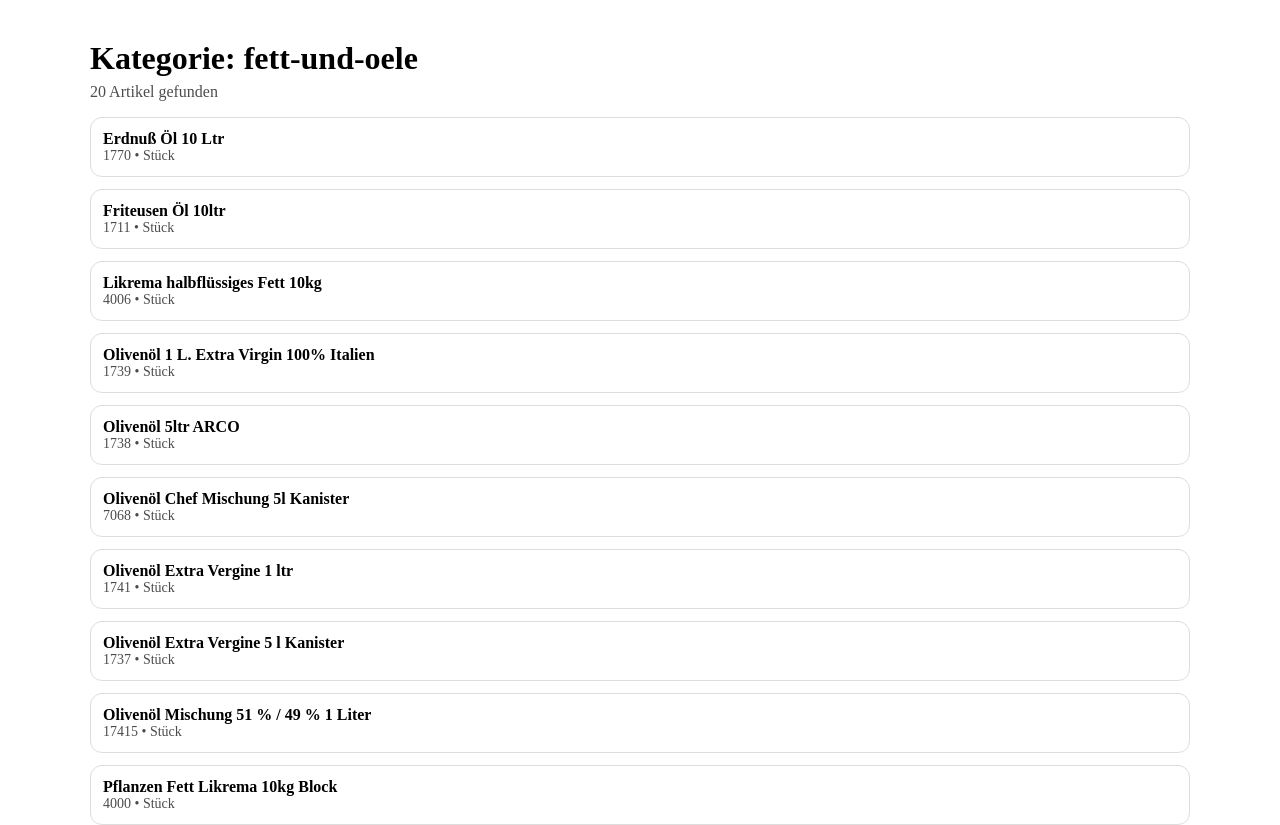
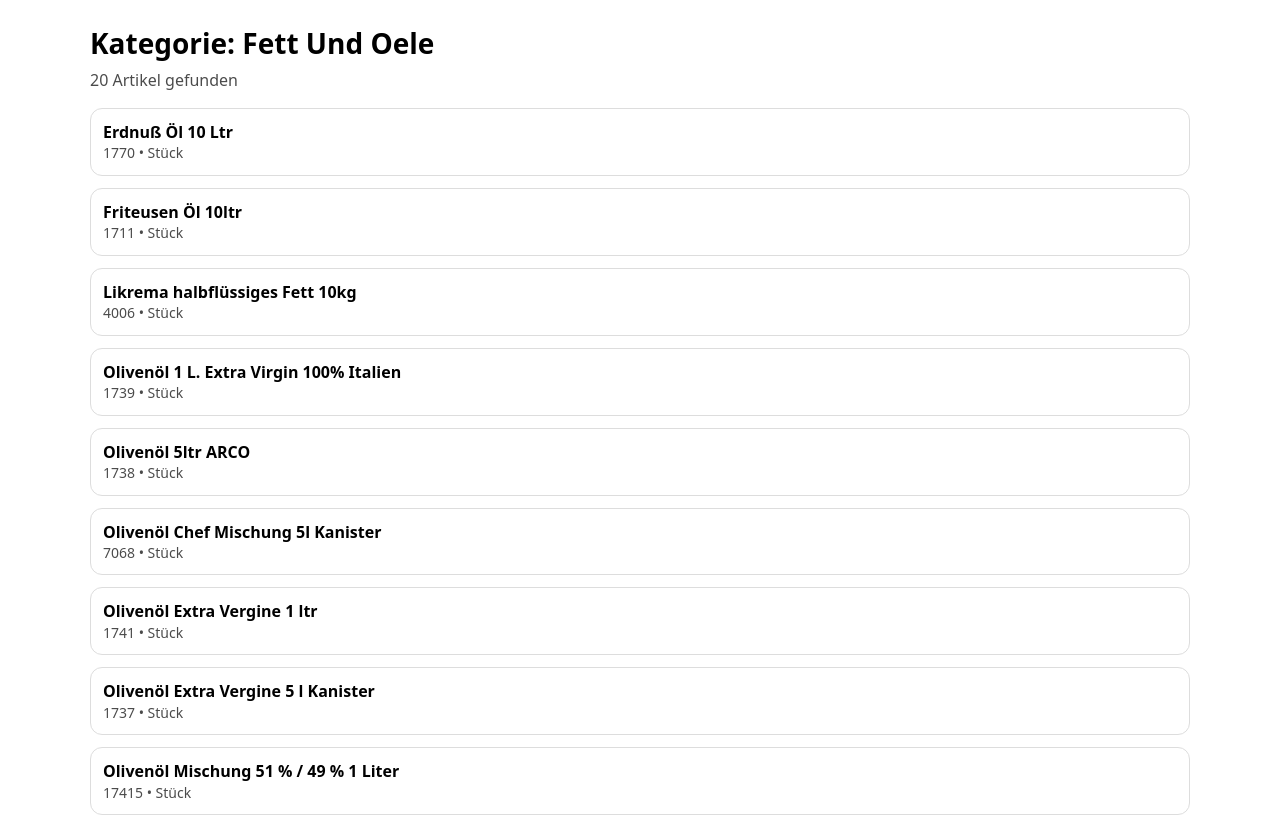
Before and after one commit to WebersOelmuehle/webers-bestellapp3, a Next.js app: page /kategorie/fett-und-oele in a window 1280 px wide. Shown: the top 825 px of the page. Built offline with nearby package versions, Linux system fonts and the light colour scheme.

Commit message:
Update page.tsx

```diff
--- a/app/kategorie/[slug]/page.tsx
+++ b/app/kategorie/[slug]/page.tsx
@@ -10,30 +10,64 @@ type Article = {
 };
 
 type Props = {
-  params: Promise<{ slug: string }>; // <-- so will Next 15.5.9 das hier
+  params: Promise<{ slug: string }>; // Next 15.5.9
 };
 
 function normalizeKategorie(k?: string) {
   const v = (k || "").toLowerCase().trim();
 
-  if (v === "obst" || v === "gemuese" || v === "obst/gemuese" || v === "obst-gemuese") {
+  if (
+    v === "obst" ||
+    v === "gemuese" ||
+    v === "obst/gemuese" ||
+    v === "obst-gemuese" ||
+    v === "obst gemuese"
+  ) {
     return "obst-gemuese";
   }
   return v;
 }
 
+function titleForSlug(slugNorm: string) {
+  if (slugNorm === "obst-gemuese") return "Obst & Gemüse";
+  // Standard: jedes Wort groß
+  return slugNorm
+    .split("-")
+    .map((w) => (w ? w[0].toUpperCase() + w.slice(1) : w))
+    .join(" ");
+}
+
 export default async function Page({ params }: Props) {
   const { slug } = await params;
-  const slugNorm = decodeURIComponent(slug || "").toLowerCase();
+
+  const slugNorm = decodeURIComponent(slug || "")
+    .toLowerCase()
+    .trim();
 
   const list = (articles as Article[]).filter(
     (a) => normalizeKategorie(a.kategorie) === slugNorm
   );
 
+  const title = titleForSlug(slugNorm);
+
   return (
-    <main style={{ maxWidth: 1100, margin: "40px auto", padding: "0 16px" }}>
-      <h1 style={{ marginBottom: 6 }}>Kategorie: {slugNorm}</h1>
-      <p style={{ marginTop: 0, opacity: 0.7 }}>{list.length} Artikel gefunden</p>
+    <main
+      style={{
+        maxWidth: 1100,
+        margin: "24px auto",
+        padding: "0 16px",
+        fontFamily: "system-ui, -apple-system, Segoe UI, Roboto, Arial",
+        lineHeight: 1.4,
+      }}
+    >
+      <header style={{ marginBottom: 16 }}>
+        <h1 style={{ margin: 0, fontSize: 28, fontWeight: 700 }}>
+          Kategorie: {title}
+        </h1>
+        <p style={{ margin: "6px 0 0", opacity: 0.7 }}>
+          {list.length} Artikel gefunden
+        </p>
+      </header>
 
       <CategoryClient items={list} />
     </main>
```
